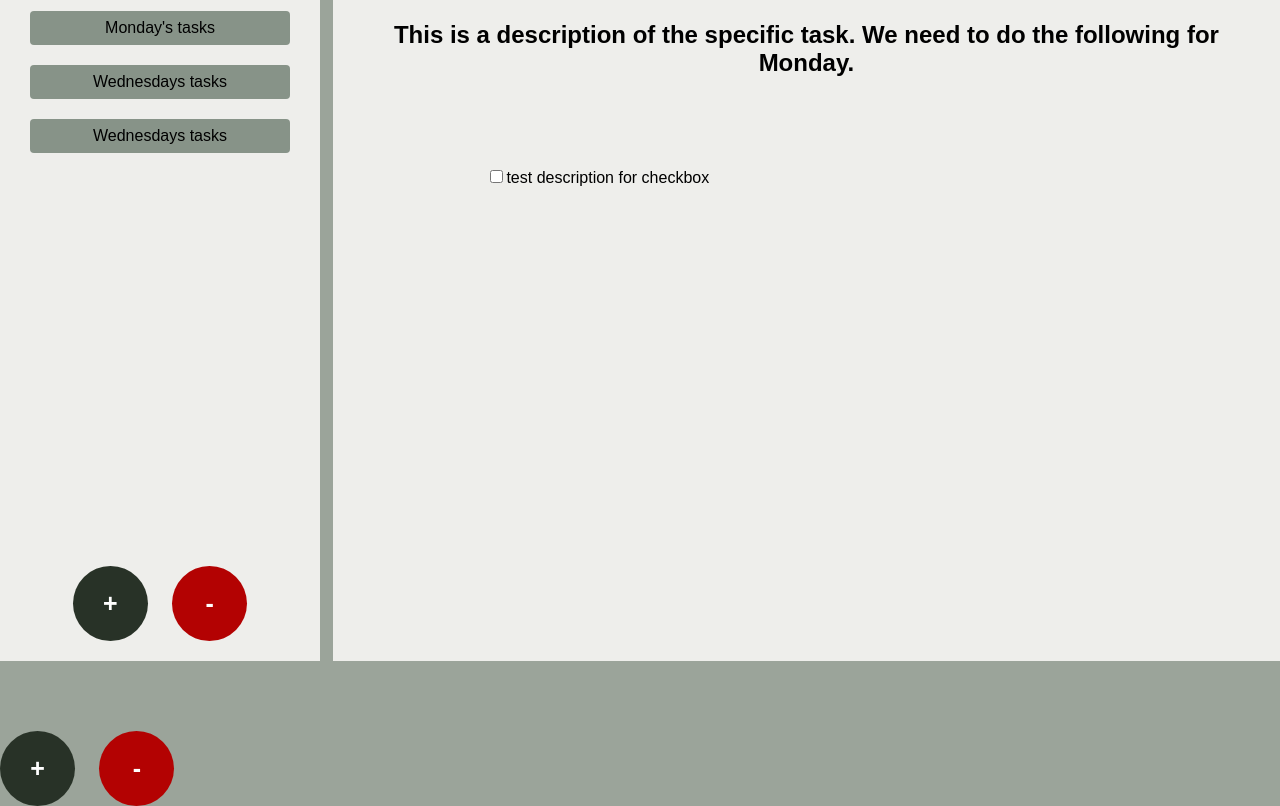
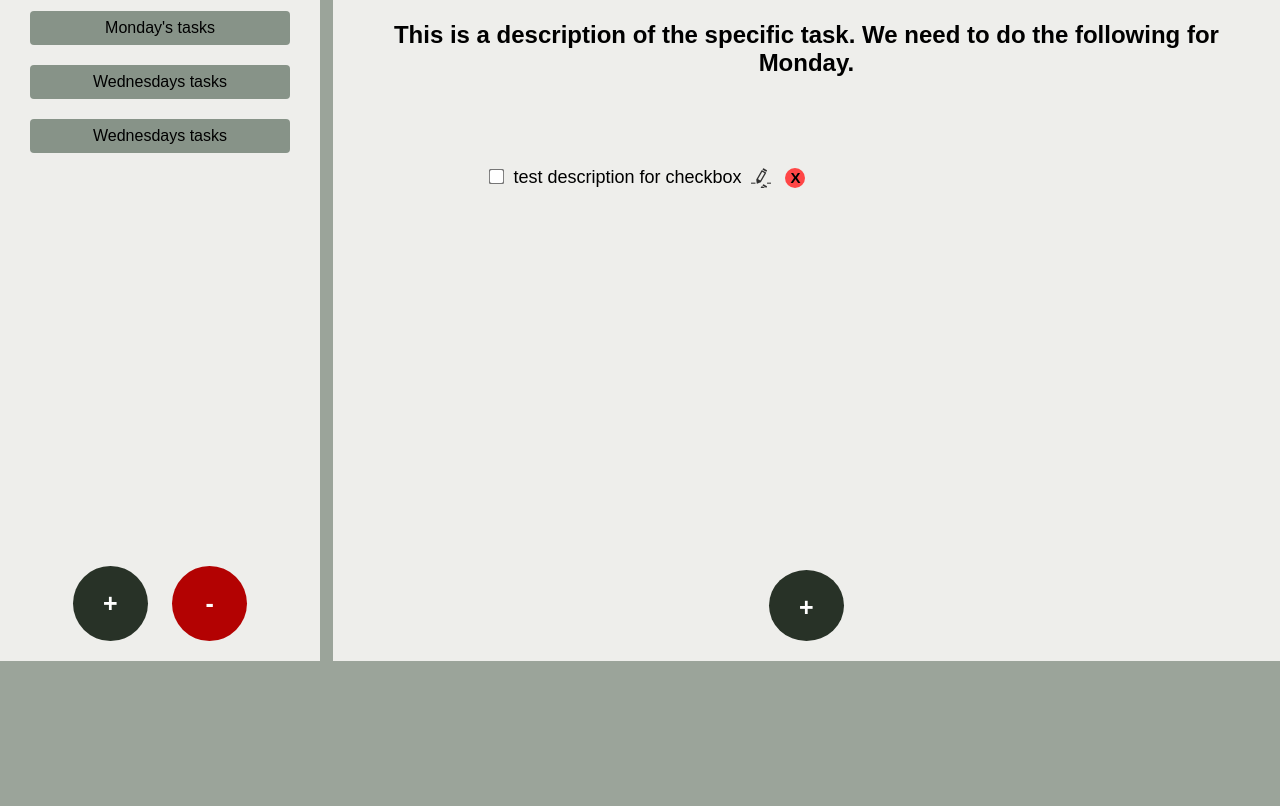
Before and after one commit to malkaysi/todo, a website built with webpack: page dist/index.html in a window 1280 px wide. Shown: the part 119-925 px from the top of the page. After the commit the page ends 800 px from the top, so only its background shows below. Built offline with Linux system fonts and the light colour scheme.

Commit message:
redoing styling

```diff
--- a/src/style.css
+++ b/src/style.css
@@ -78,7 +78,7 @@ body{
     font-weight: bold;
 }
 
-.newProject:hover{
+.newProject:hover, .newTask:hover{
     background-color: gray;
     color: #283227;
 }
@@ -153,3 +153,50 @@ body{
 .task{
     margin-top: 20px;
 }
+
+.delete{
+    margin-left: 5px;
+    border-radius: 50%;
+    height: 20px;
+    width: 20px;
+    line-height: 20px;
+    background-color: rgb(255, 70, 70);
+    cursor: pointer;
+    overflow: hidden;
+    vertical-align: middle;
+    display: inline-block;
+    text-align: center;
+    font-weight: bold;
+    font-size: 15px;
+}
+
+.delete:hover{
+    background-color: rgb(250, 190, 190);
+    color: black;
+}
+
+.edit{
+    background: url('./assets/edit-icon.png');
+    display: inline-block;
+    height: 20px;
+    width: 20px;
+    margin-left: 5px;
+    margin-right: 5px;
+    overflow: hidden;
+    cursor: pointer;
+    vertical-align: middle;
+    text-align: center;
+}
+
+.edit:hover{
+    background-color: gray;
+}
+
+label{
+    font-size: large;
+}
+
+input[type=checkbox] {
+    margin-right: 10px;
+    transform: scale(1.2);
+}
```
Also changed, not shown: dist/7069cbd17b0f9384f032.png (added), dist/bundle.js, dist/index.html, src/assets/edit-icon.png (added).
